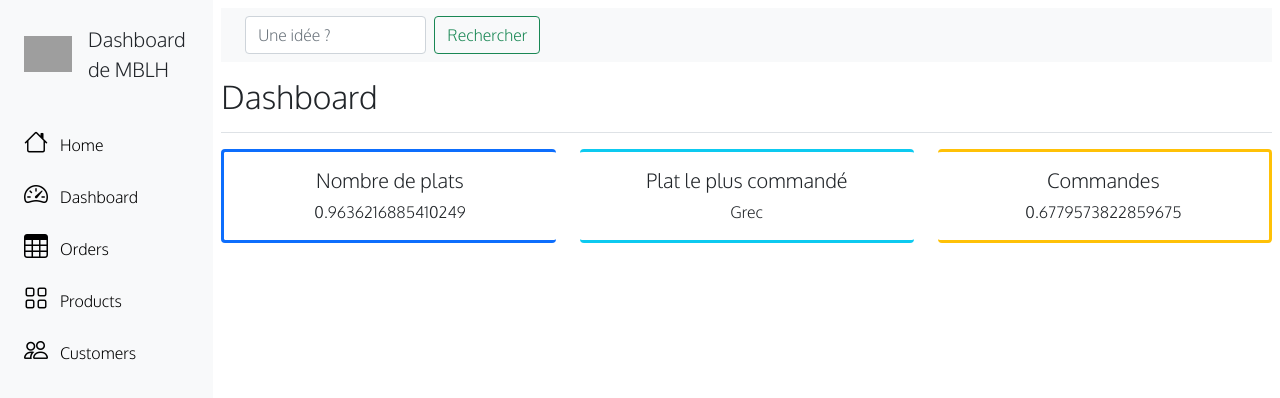
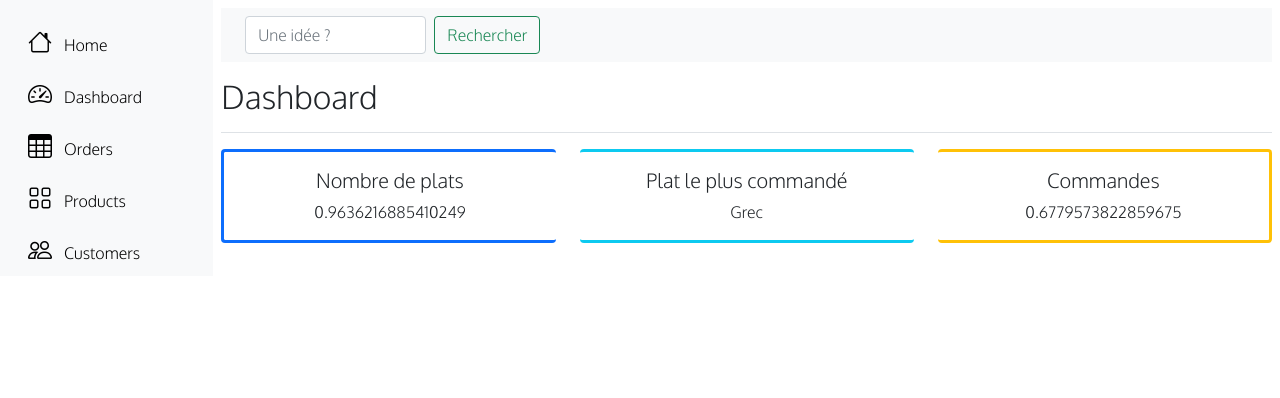
Before and after one commit to BonApp12/BonApp, a React (Create React App) app in the folder packages/front-manager/: page / in a window 1280 px wide. Shown: the top 398 px of the page. Built offline with nearby package versions, Linux system fonts and the light colour scheme; grey boxes are pictures that could not be loaded.

Commit message:
[SIDEBAR] New sidebar style

```diff
--- a/packages/front-manager/src/components/Sidebar.js
+++ b/packages/front-manager/src/components/Sidebar.js
@@ -1,8 +1,6 @@
 import React from "react";
 
 function Sidebar() {
-
-    const user = 'MBLH';
 
     const categories = [
         {
@@ -27,18 +25,13 @@ function Sidebar() {
         }
     ];
     return (
-        <div className="col-auto col-md-3 col-xl-2 px-sm-2 px-0 bg-light">
-            <div className="d-flex flex-column align-items-center align-items-sm-start px-3 pt-2 min-vh-100">
-                <a href="/" className="d-flex align-items-center pb-3 mb-md-0 me-md-auto text-decoration-none">
-                    <img src="https://www.svgrepo.com/show/113600/restaurant.svg" alt="logo" className="logo"/>
-                    <span className="fs-5 d-none d-sm-inline text-dark m-3">Dashboard de {user}</span>
-                </a>
-                <ul className="nav nav-pills flex-column mb-sm-auto mb-0 align-items-center align-items-sm-start"
-                    id="menu">
+        <nav id="sidebarMenu" className="col-md-3 col-lg-2 d-md-block bg-light sidebar collapse">
+            <div className="position-sticky pt-3">
+                <ul className="nav flex-column">
                     {categories.map((category, index) => {
                         return (
-                            <li key={index}>
-                                <a href="/" className="nav-link align-middle px-0">
+                            <li key={index} className="nav-item">
+                                <a href="/" className="nav-link">
                                     <i className={category.icon}/>
                                     <span className="ms-1 d-none d-sm-inline p-2">
                                         {category.content}
@@ -49,7 +42,7 @@ function Sidebar() {
                     })}
                 </ul>
             </div>
-        </div>
+        </nav>
     );
 }
 
```
